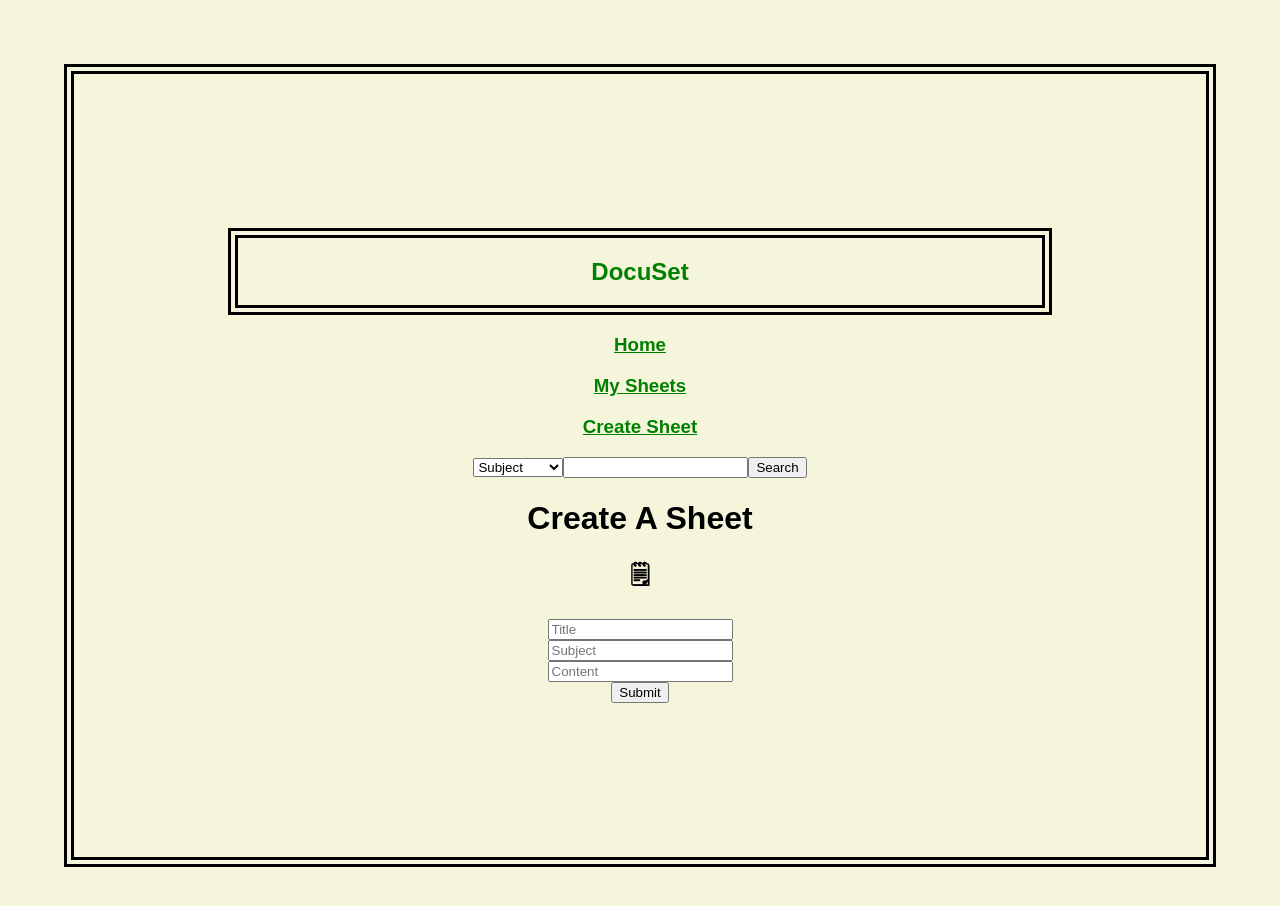
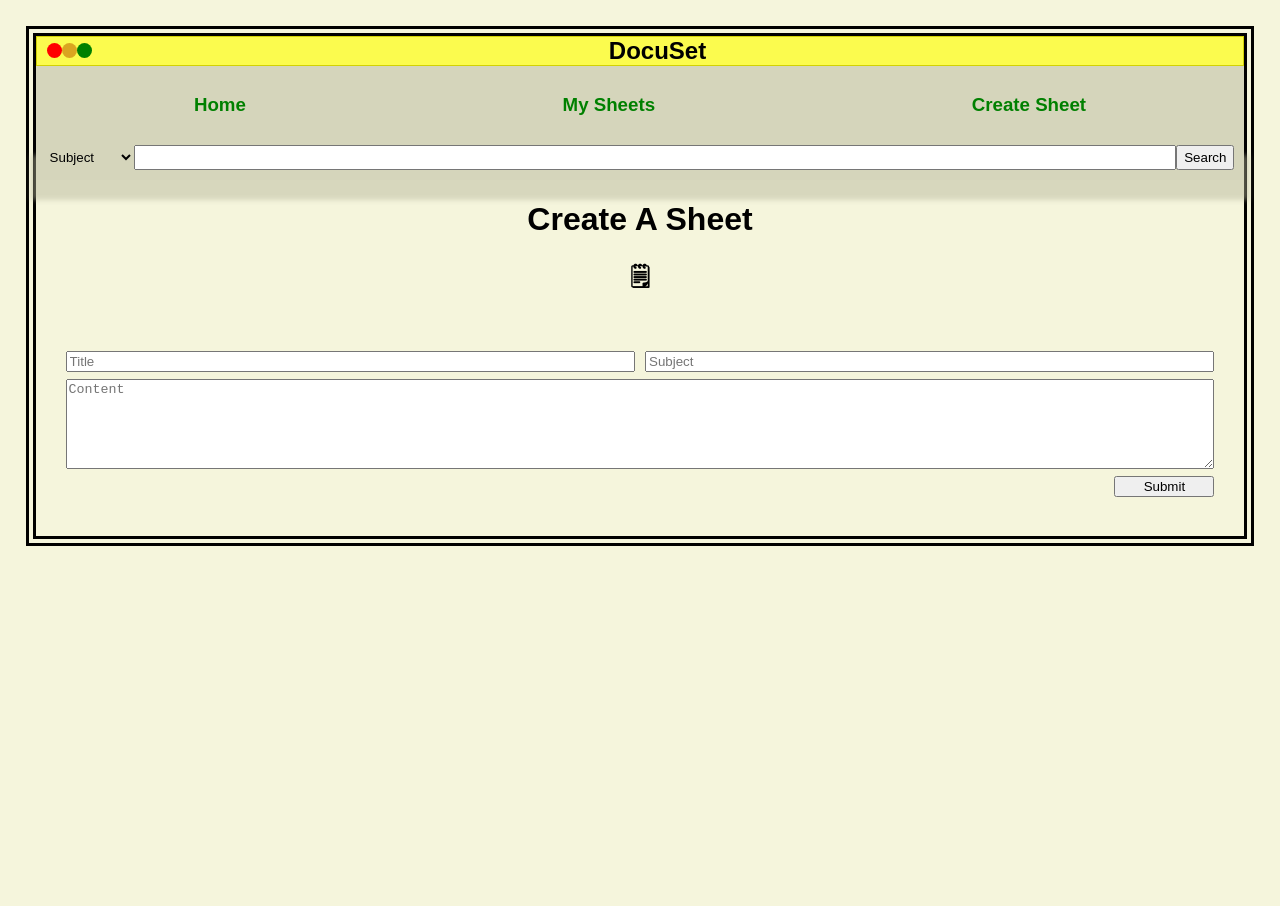
Before and after one commit to mariesaoconnell/docusetFrontEnd, a React (Create React App) app: page /create in a window 1280 px wide. Shown: the top 906 px of the page. After the commit the page ends 800 px from the top, so only its background shows below. Built offline with nearby package versions, Linux system fonts and the light colour scheme.

Commit message:
Search functionality, Css

```diff
--- a/src/App.css
+++ b/src/App.css
@@ -1,5 +1,3 @@
-
-
 
 .App {
 
@@ -8,25 +6,70 @@
 body {
   background-color: beige;
   border: double black 10px;
-  margin: 5%;
-  padding: 12%;
+  margin: 2%;
+  min-height: 500px;
 }
 a {
   color: green;
+  text-decoration: none;
+}
+a:hover{
+  text-shadow: 0 0 2px rgb(53, 170, 40);
 }
 .navDiv {
   color: green;
   font-family: fantasy;
+  display: inline-flex;
+
+}
+.navDiv>a{
+  margin: 10px auto;
 }
 .homeImage img {
   width: 25%;
   height: 25%;
 }
 .header {
-  color: green;
   font-family: fantasy;
-  border: double black 10px;
+  margin: auto;
+  height: 30px;
+  width: 100%;
+  box-sizing: border-box;
+  background-color: rgba(255, 255, 0, 0.643);
+  border: 1px solid rgb(209, 209, 5);
+  display: inline-flex;
+  padding-left: 10px;
+  overflow: hidden;
 }
+.header>h1{
+  margin: auto;
+  text-align: right;
+  padding-right: 20px;
+}
+.header>div{
+  margin-top: auto;
+  margin-bottom: auto;
+}
+#red-circle{
+  height: 15px;
+  width: 15px;
+  background-color: red;
+  border-radius: 50%;
+}
+
+#yellow-circle{
+  height: 15px;
+  width: 15px;
+  background-color: goldenrod;
+  border-radius: 50%;
+}
+#green-circle{
+  height: 15px;
+  width: 15px;
+  background-color: green;
+  border-radius: 50%;
+}
+
 .home {
   height: 100%;
 }
@@ -93,25 +136,11 @@ a {
   }
 }
 
-/* content styling */
-#content-container {
-  width: 800px;
-  height: 100%;
-  background-color: beige;
-  display: flex;
-  flex-direction: column;
-  align-items: center;
-  margin: auto;
-}
 
-#content-card-container {
-  width: 300px;
-  height: 100px;
-  background-color: #61dafb;
-  margin: 20px;
-}
 .mySheetsDisplay {
   display: grid;
+  grid-gap: 10px;
+  padding: 10px;
   grid-template-columns: 1fr 1fr 1fr;
   border: #282c34 double;
   background-color: beige;
@@ -122,3 +151,70 @@ a {
 .sheetCreated {
   font-family: fantasy;
 }
+
+
+.form{
+  width: 100%;
+  box-sizing: border-box;
+  padding: 30px;
+  display: grid;
+  grid-template-columns: 1fr 1fr;
+  grid-template-rows: 1fr 4fr 1fr;
+  grid-gap: 10px;
+}
+
+#form-title{
+  grid-row: 1;
+  grid-column: 1;
+}
+#form-subject{
+  grid-row: 1;
+  grid-column: 2;
+}
+#form-body{
+  grid-row: 2;
+  grid-column: 1/ span 2;
+  height: 100%;
+  word-wrap: break-word;
+}
+
+.form>button{
+  grid-row: 3;
+  grid-column: 2;
+  width: 100px;
+  margin-left: auto;
+}
+
+.navDiv{
+  background-color: rgba(180, 180, 153, 0.486);
+  width: 100%;
+  box-sizing: border-box;
+  margin-top: 0%;
+  padding-top: 0%;
+}
+
+#search-form{
+  background-color: rgba(180, 180, 153, 0.486);
+  box-shadow: 0 15px 5px 5px rgba(180, 180, 153, 0.458);
+  padding: 0 10px 10px 10px;
+  margin: 0 auto;
+  display: inline-flex;
+  width: 100%;
+  box-sizing: border-box;
+}
+
+select{
+  background: none;
+  border: none;
+  height: 25px;
+}
+select:hover{
+  background-color: rgba(180, 180, 153, 0.511);
+}
+#search-form>input{
+  width: 100%;
+  box-sizing: border-box;
+}
+ p{
+  padding: 0 15px;
+ }
--- a/src/components/Home.js
+++ b/src/components/Home.js
@@ -2,9 +2,20 @@
 function Home() {
 	return (
 		<nav className='home'>
-			<h4>Welcome to DocuSet</h4>
-			<p>description</p>
-			<div className='homeImage'><img src="https://cdn.pixabay.com/photo/2020/04/30/10/15/cute-notes-5112237_1280.png" alt="" /></div>
+			<h4>👋 Welcome to DocuSet 👋 </h4>
+			<p>
+				Whether you're creating new notes, updating and searching for old notes, or doing some
+				docu-spring-deleting, DocuSet is THE place for your sheets to live!{' '}
+			<br />
+				Checkout our <em>In Development</em> tab to see what our AMAZING dev team has cookin' up! 🍳
+			</p>
+
+			<div className='homeImage'>
+				<img
+					src='https://cdn.pixabay.com/photo/2020/04/30/10/15/cute-notes-5112237_1280.png'
+					alt=''
+				/>
+			</div>
 		</nav>
 	);
 }
--- a/src/components/crud components/CreateForm.js
+++ b/src/components/crud components/CreateForm.js
@@ -46,12 +46,13 @@ function CreateForm() {
 	}
 
 	return (
-		<div>
+		<div id="create-form-container-div">
 			<h1 className='mySheetsTitle'>Create A Sheet</h1>
 			<h2>🗒</h2>
 
 			<form className='form' onSubmit={handleSubmit}>
 				<input
+					id='form-title'
 					type='text'
 					name='title'
 					placeholder='Title'
@@ -59,14 +60,16 @@ function CreateForm() {
 					onChange={handleChange}
 				/>
 				<input
+					id='form-subject'
 					type='text'
 					name='subject'
 					placeholder='Subject'
 					value={content.subject}
 					onChange={handleChange}
 				/>
-				<input
-					type='text'
+				<textarea
+					id='form-body'
+					type='textarea'
 					name='body'
 					placeholder='Content'
 					value={content.content}
--- a/src/components/nav components/Header.js
+++ b/src/components/nav components/Header.js
@@ -3,6 +3,10 @@ import React from 'react';
 function Header(props) {
     return (
         <div className="header">
+            <div id="red-circle"></div>
+            <div id="yellow-circle"></div>
+            <div id="green-circle"></div>
+
             <h1>DocuSet</h1>
         </div>
     );
--- a/src/components/nav components/subsearch component/SubjectSearch.js
+++ b/src/components/nav components/subsearch component/SubjectSearch.js
@@ -29,10 +29,10 @@ function SubjectSearch({
 	return (
 		<main>
 			<div>
-				<form onSubmit={handleSubmit}>
+				<form id="search-form" onSubmit={handleSubmit}>
 					<select id='search-select' onChange={getBySearch}>
-						<optgroup label='Search By'>
-							<option value='Subject'>Subject</option>
+						<optgroup label='Search By' required={true}>
+							<option value='Subject' >Subject</option>
 							<option value='Contains'>Contains</option>
 						</optgroup>
 					</select>
@@ -43,6 +43,7 @@ function SubjectSearch({
 						id='search-field'
 						onChange={getInputStr}
 						value={inputEl}
+						required={true}
 					/>
 					<button type='submit'>Search</button>
 				</form>
```
